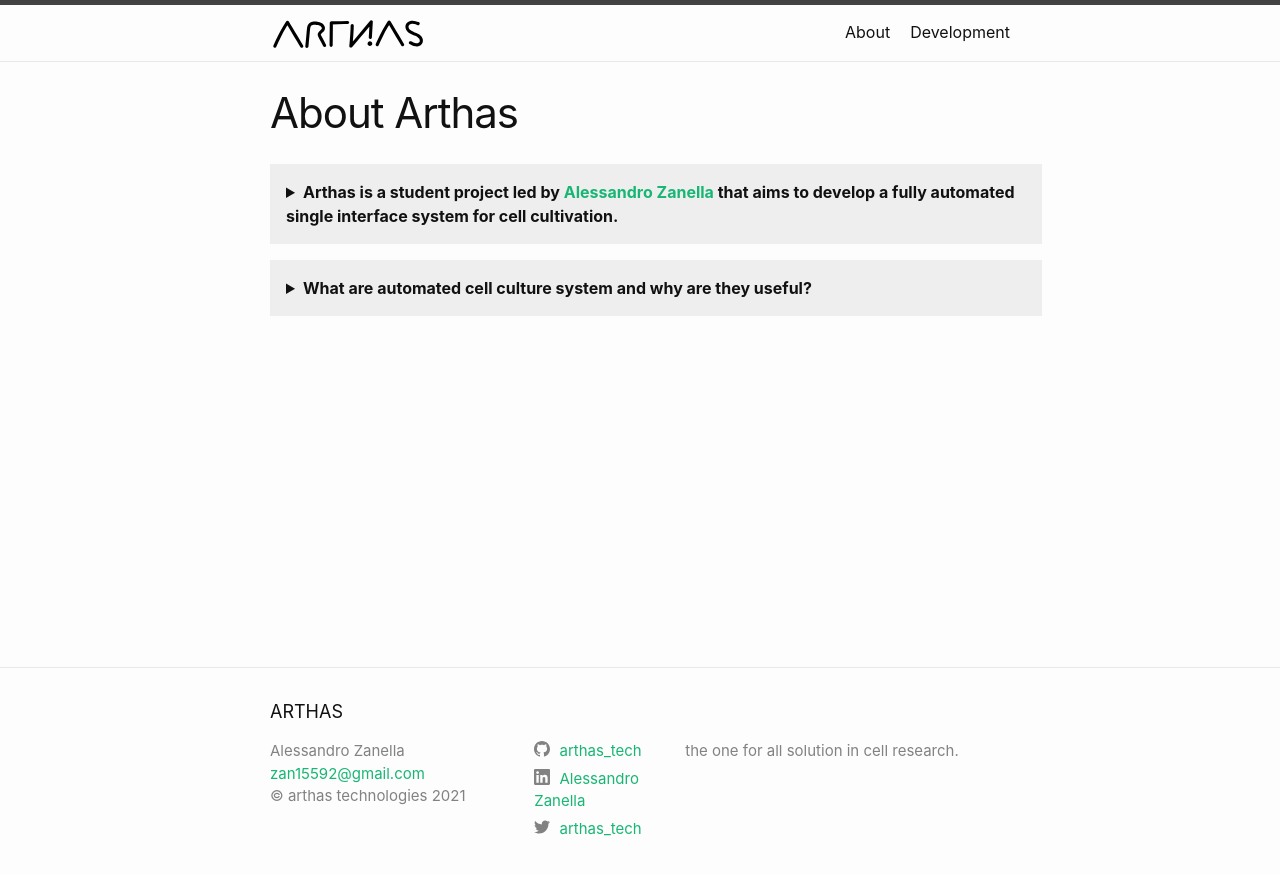
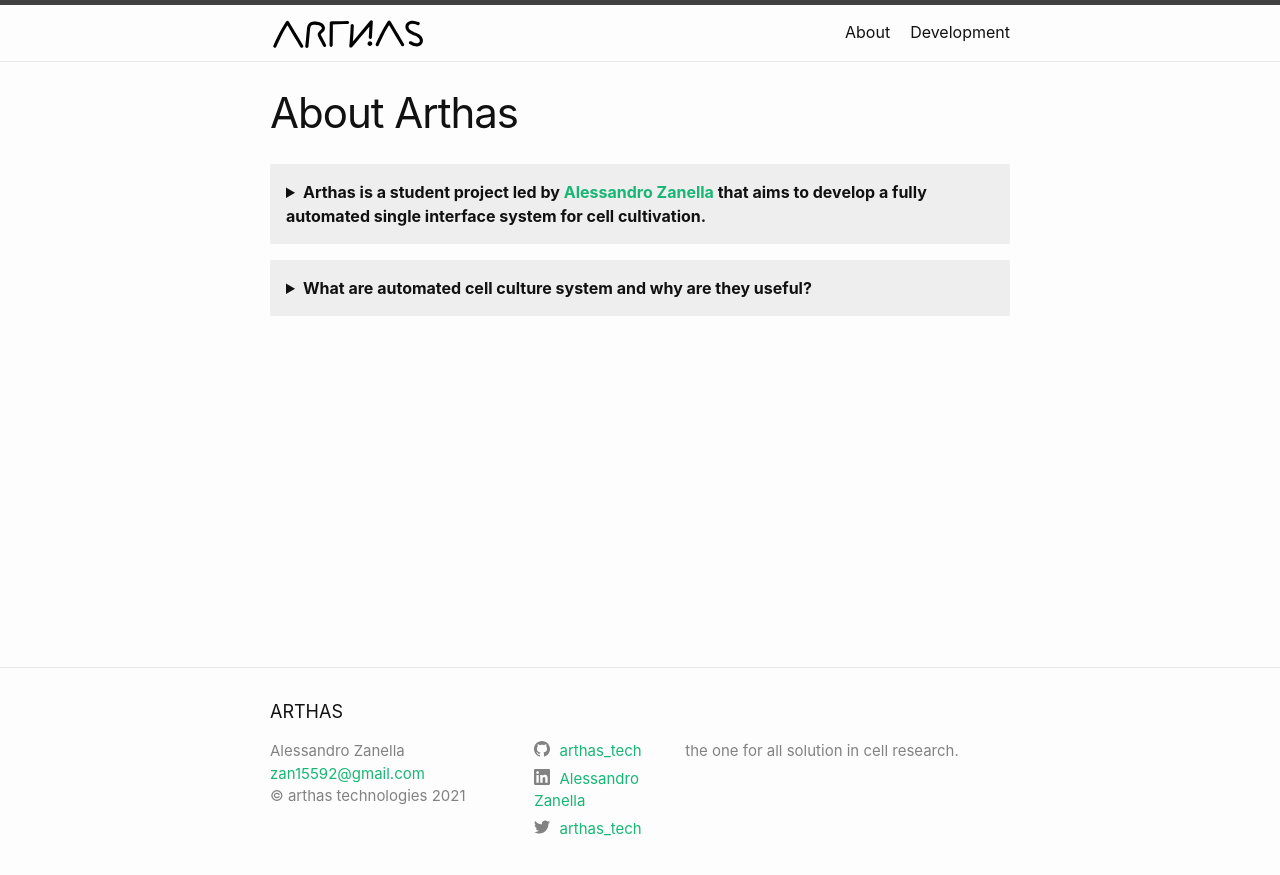
Before and after one commit to arthas-technologies/arthas-technologies.github.io, a Jekyll site: the page built from about/about.html, in a window 1280 px wide. Shown: the top 875 px of the page. Built offline with Jekyll 4.4.1, drawn with Linux system fonts in a browser that asks for light colours.

Commit message:
minor fixes

```diff
--- a/about/about.html
+++ b/about/about.html
@@ -12,7 +12,7 @@ paper: https://journals.sagepub.com/doi/full/10.1177/2472630317712220
     margin-top: 1em;
     margin-bottom: 1em;
     padding: 1em;
-    width: 100%;
+    width: 100% -2em;
     background-color: #eeeeee;
     border: none;
     cursor: pointer;
```
